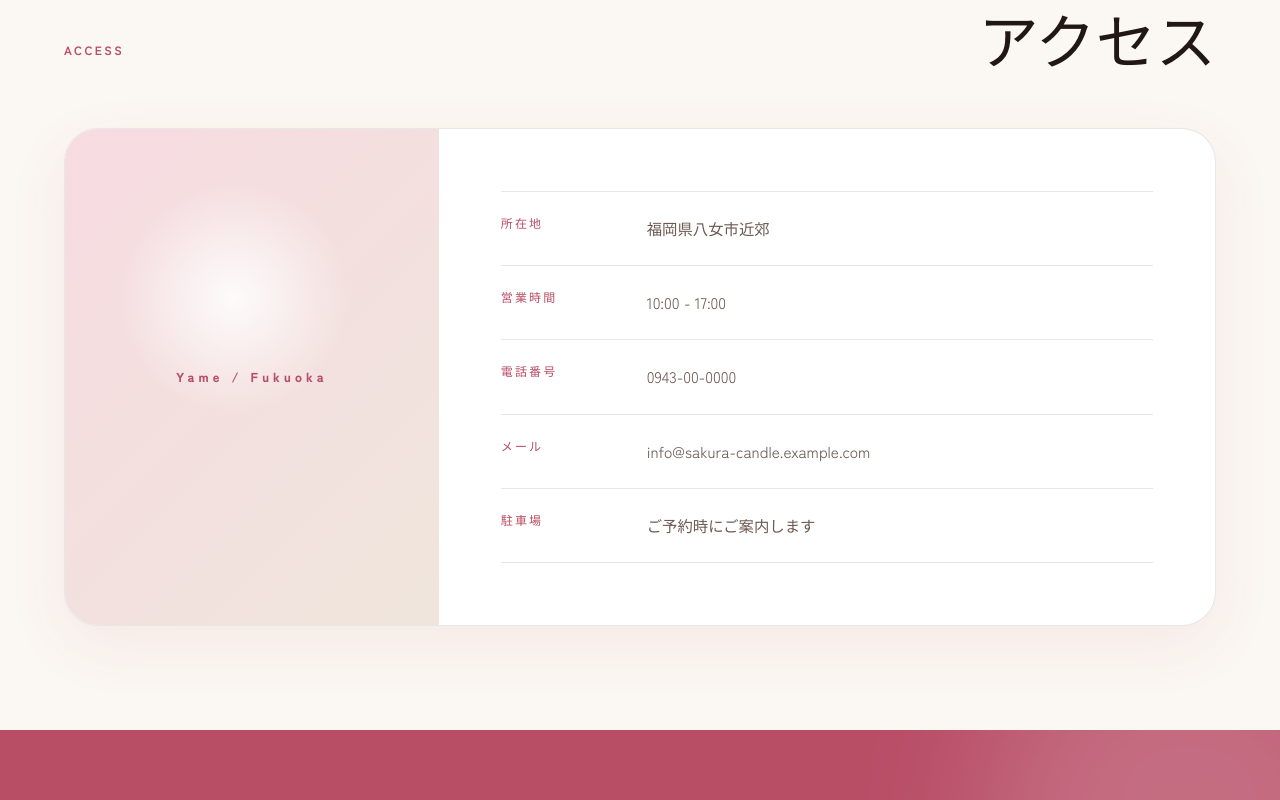
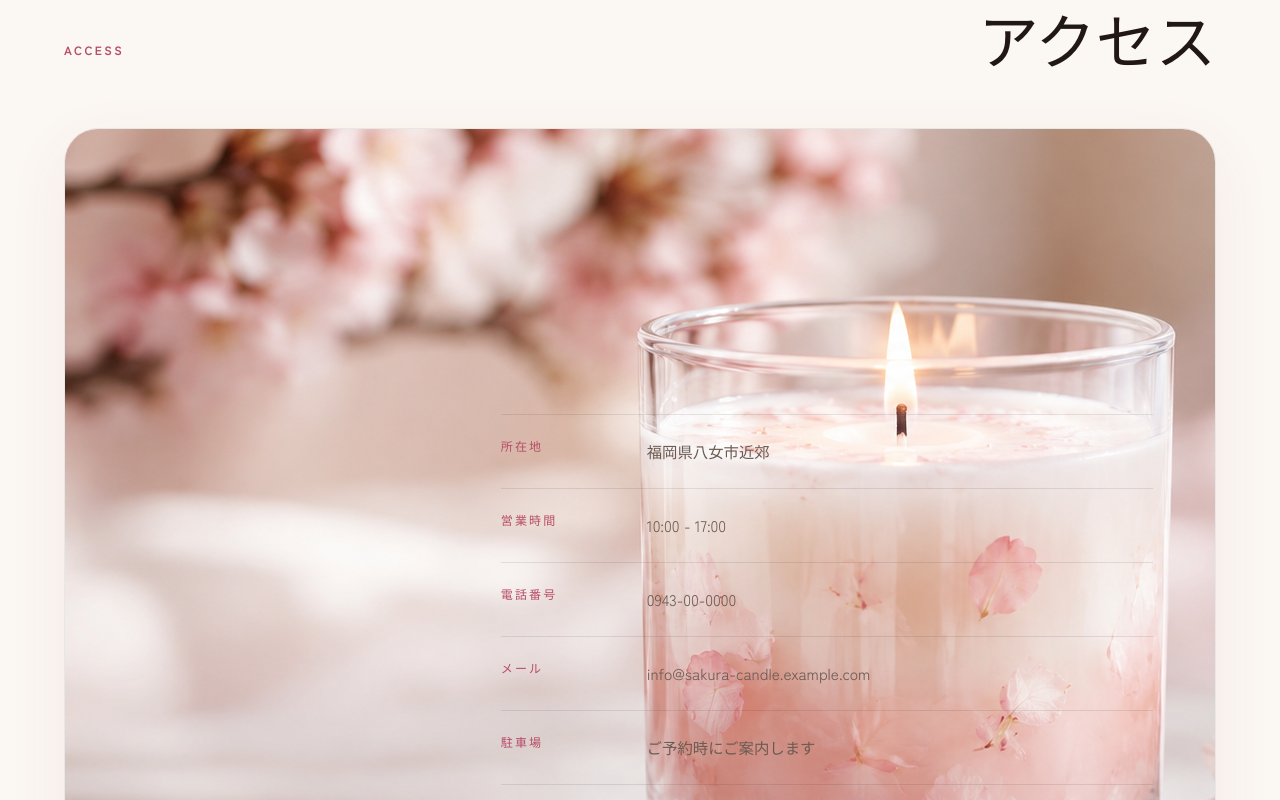
Before and after one commit to bschoice/sakura-candle-demo, a React (Vite) app: page / in a window 1280 px wide. Shown: the part 5460-6260 px from the top of the page. Built offline with nearby package versions, Linux system fonts and the light colour scheme.

Commit message:
Add access image

```diff
--- a/src/App.jsx
+++ b/src/App.jsx
@@ -1,4 +1,5 @@
 import heroImage from '../18_40_55.png'
+import accessImage from '../8_42_01.png'
 import sakura01 from '../sakura01.png'
 import sakura02 from '../sakura02.png'
 import sakura03 from '../sakura03.png'
@@ -85,7 +86,7 @@ function App() {
 
       <section id="social" className="socialSection"><div className="socialInner"><div className="socialHead"><div><p className="eyebrow">SNS</p><h2>SNS</h2></div><p className="socialLead">新作キャンドル、レッスンの様子、季節の灯りの楽しみ方を発信しています。気になる場所から、Sakura Candleの世界をのぞいてみてください。</p></div><div className="socialGrid">{socialLinks.map((social) => <a className={`socialCard socialCard-${social.name.toLowerCase()}`} href={social.href} key={social.name} target="_blank" rel="noreferrer"><div className="socialIcon"><SocialIcon name={social.name} /></div><h3>{social.label}</h3></a>)}</div></div></section>
 
-      <section id="access" className="accessSection"><div className="accessInner"><div className="accessHead"><p className="eyebrow">ACCESS</p><h2>アクセス</h2></div><div className="accessCard"><div className="accessMap"><p>Yame / Fukuoka</p></div><dl><div><dt>所在地</dt><dd>福岡県八女市近郊</dd></div><div><dt>営業時間</dt><dd>10:00 - 17:00</dd></div><div><dt>電話番号</dt><dd>0943-00-0000</dd></div><div><dt>メール</dt><dd>info@sakura-candle.example.com</dd></div><div><dt>駐車場</dt><dd>ご予約時にご案内します</dd></div></dl></div></div></section>
+      <section id="access" className="accessSection"><div className="accessInner"><div className="accessHead"><p className="eyebrow">ACCESS</p><h2>アクセス</h2></div><div className="accessCard"><div className="accessMap"><img className="accessImage" src={accessImage} alt="アクセスのイメージ画像" /></div><dl><div><dt>所在地</dt><dd>福岡県八女市近郊</dd></div><div><dt>営業時間</dt><dd>10:00 - 17:00</dd></div><div><dt>電話番号</dt><dd>0943-00-0000</dd></div><div><dt>メール</dt><dd>info@sakura-candle.example.com</dd></div><div><dt>駐車場</dt><dd>ご予約時にご案内します</dd></div></dl></div></div></section>
 
       <section id="contact" className="contactSection"><div className="contactGlow" /><div className="contactInner"><p className="eyebrow white">CONTACT</p><h2>お問い合わせ</h2><div className="contactBottom"><p>オーダー制作、レッスン、イベント装飾のご相談はこちらから。架空サイトのため、ボタンはデザイン確認用です。</p><a href="mailto:hello@example.com">SEND MESSAGE</a></div></div></section>
 
```
